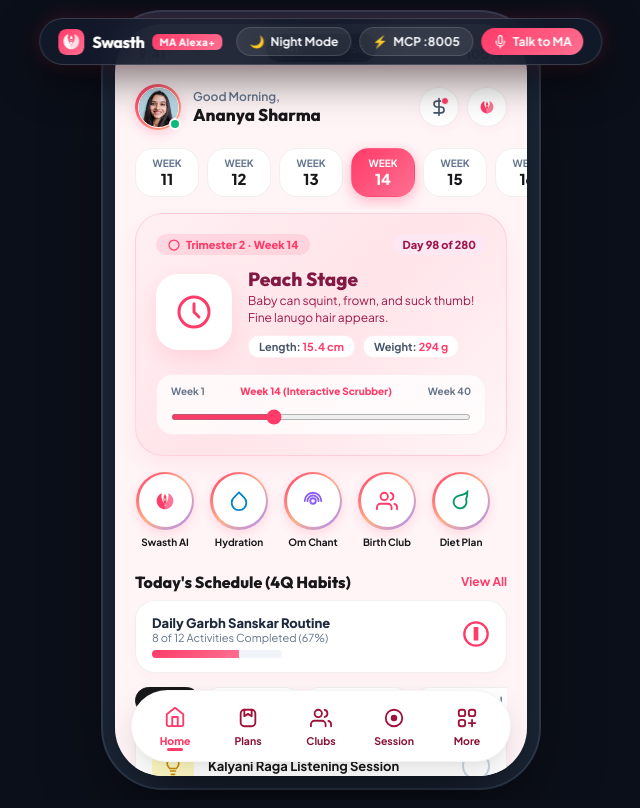
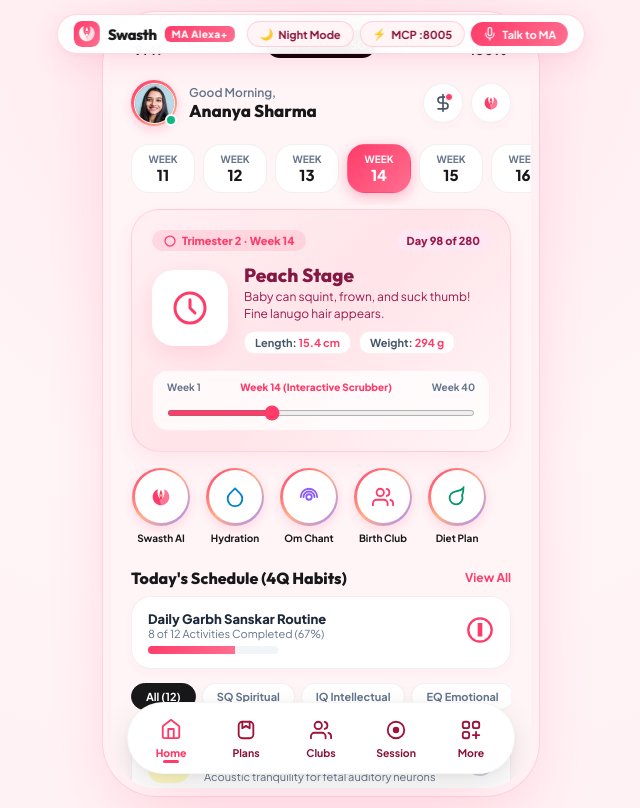
Before and after one commit to chiraghs/Ma, a plain HTML site: page simulator/index.html in a window 1280 px wide. Shown: the whole page, without its empty margins (319-959 px from the left). Drawn offline with nearby package versions, Linux system fonts and the light colour scheme.

Commit message:
style: match exact light blush maternal canvas, week 14 glowing pill, and remove dark borders to match screenshot

```diff
--- a/simulator/index.html
+++ b/simulator/index.html
@@ -52,31 +52,49 @@
     }
 
     body {
-      background: #0B0F19;
+      background: #FFF5F7;
+      background-image: radial-gradient(circle at 50% 0%, #FFE6ED 0%, #FFF5F7 50%, #FFF0F4 100%);
       color: var(--text-main);
       min-height: 100vh;
       display: flex;
       flex-direction: column;
       align-items: center;
-      justify-content: center;
+      justify-content: flex-start;
       overflow-x: hidden;
+      margin: 0;
+      padding: 0;
     }
 
     /* PHONE CONTAINER */
     .phone-container {
       width: 100%;
-      max-width: 412px;
-      height: 870px;
-      max-height: 94vh;
+      max-width: 420px;
+      height: 890px;
+      max-height: 96vh;
       background: var(--canvas);
-      border-radius: 48px;
-      box-shadow: 0 35px 80px -15px rgba(0, 0, 0, 0.7), 0 0 0 12px #1E293B, 0 0 0 14px #334155;
+      border-radius: 46px;
+      box-shadow: 0 25px 70px -10px rgba(255, 59, 105, 0.22), 0 0 0 8px #FFFFFF, 0 0 0 9px rgba(255, 59, 105, 0.12);
       position: relative;
       overflow: hidden;
       display: flex;
       flex-direction: column;
       margin: 20px auto;
       transition: all 0.3s cubic-bezier(0.16, 1, 0.3, 1);
+    }
+
+    @media (max-width: 480px) {
+      body {
+        background: var(--canvas);
+      }
+      .phone-container {
+        max-width: 100%;
+        height: 100vh;
+        max-height: 100vh;
+        border-radius: 0;
+        margin: 0;
+        box-shadow: none;
+        border: none;
+      }
     }
 
     body.is-fullscreen .phone-container {
@@ -1188,19 +1206,19 @@
     /* FLOATING TOP CONTROL BAR */
     .swasth-top-floating-bar {
       position: fixed;
-      top: 18px;
+      top: 14px;
       left: 50%;
       transform: translateX(-50%);
       z-index: 9999;
       display: flex;
       align-items: center;
-      gap: 14px;
-      background: rgba(19, 26, 43, 0.92);
+      gap: 12px;
+      background: rgba(255, 255, 255, 0.94);
       backdrop-filter: blur(20px);
-      padding: 8px 18px;
+      padding: 6px 16px;
       border-radius: 999px;
-      border: 1px solid rgba(255, 255, 255, 0.16);
-      box-shadow: 0 15px 40px rgba(0, 0, 0, 0.5), 0 0 20px rgba(255, 59, 105, 0.2);
+      border: 1px solid rgba(255, 59, 105, 0.2);
+      box-shadow: 0 10px 30px rgba(255, 59, 105, 0.12), 0 2px 8px rgba(0, 0, 0, 0.04);
     }
     .top-bar-brand {
       display: flex;
@@ -1210,9 +1228,9 @@
     }
     .brand-title {
       font-family: 'Outfit', sans-serif;
-      font-size: 16px;
+      font-size: 15px;
       font-weight: 800;
-      color: #FFFFFF;
+      color: #18181B;
       letter-spacing: -0.5px;
     }
     .brand-badge-ai {
@@ -1227,19 +1245,35 @@
     .top-bar-controls {
       display: flex;
       align-items: center;
-      gap: 8px;
+      gap: 6px;
     }
     .top-action-btn {
       display: inline-flex;
       align-items: center;
-      gap: 6px;
-      background: rgba(255, 255, 255, 0.08);
-      border: 1px solid rgba(255, 255, 255, 0.14);
-      color: #F8FAFC;
-      padding: 6px 12px;
+      gap: 5px;
+      background: #FFF5F7;
+      border: 1px solid rgba(255, 59, 105, 0.2);
+      color: #881337;
+      padding: 5px 12px;
       border-radius: 999px;
-      font-size: 12px;
+      font-size: 11px;
       font-weight: 700;
+      cursor: pointer;
+      transition: all 0.2s ease;
+    }
+    .top-action-btn:hover {
+      background: #FF3B69;
+      color: white;
+      border-color: #FF3B69;
+    }
+    .top-action-btn.primary {
+      background: var(--primary-gradient);
+      border: none;
+      color: white;
+    }
+    .top-action-btn.primary:hover {
+      box-shadow: 0 4px 14px rgba(255, 59, 105, 0.35);
+    }
       cursor: pointer;
       transition: all 0.2s ease;
     }
@@ -1984,11 +2018,11 @@
               </svg>
             </div>
             <div class="baby-growth-info">
-              <div class="fruit-title" id="babyFruitName">Peach Size</div>
-              <div class="fruit-analogy" id="babyMilestoneShort">Baby is flexing tiny facial muscles and practicing thumb movements.</div>
+              <div class="fruit-title" id="babyFruitName">Peach Stage</div>
+              <div class="fruit-analogy" id="babyMilestoneShort">Baby can squint, frown, and suck thumb! Fine lanugo hair appears.</div>
               <div class="metrics-pills-row">
-                <div class="metric-pill">Length: <strong id="babyLengthText">8.7 cm</strong></div>
-                <div class="metric-pill">Weight: <strong id="babyWeightText">43 g</strong></div>
+                <div class="metric-pill">Length: <strong id="babyLengthText">15.4 cm</strong></div>
+                <div class="metric-pill">Weight: <strong id="babyWeightText">294 g</strong></div>
               </div>
             </div>
           </div>
```
